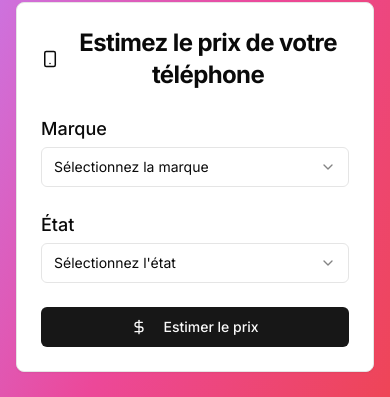
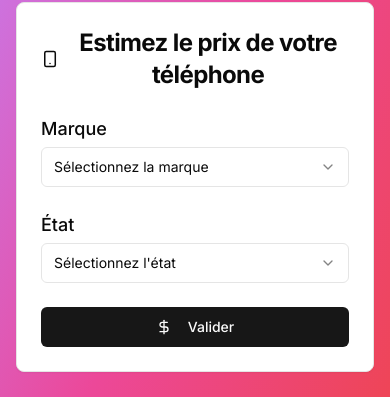
Before and after one commit to Florian-DAUVERGNE/NeuraPrice, a Next.js app in the folder Frontend/: page /phone in a window 390 px wide. Shown: the part 323-720 px from the top of the page. Built offline with nearby package versions, Linux system fonts and the light colour scheme.

Commit message:
refactor : implemented new component to PhoneForm

```diff
--- a/Frontend/app/components/PhoneForm.tsx
+++ b/Frontend/app/components/PhoneForm.tsx
@@ -1,75 +1,40 @@
 "use client"
+import { useRouter } from "next/navigation";
+import DynamicForm from "./DynamicForm";
+import { Smartphone } from "lucide-react";
 
-import { useState } from "react"
-import { useRouter } from "next/navigation"
-import { motion } from "framer-motion"
-import { Button } from "@/components/ui/button"
-import { Input } from "@/components/ui/input"
-import { Label } from "@/components/ui/label"
-import { Select, SelectContent, SelectItem, SelectTrigger, SelectValue } from "@/components/ui/select"
-import { Card, CardContent, CardHeader, CardTitle } from "@/components/ui/card"
-import { Smartphone, DollarSign } from "lucide-react"
+const brands = ["Poco", "Motorola", "Apple", "Redmi", "OnePlus", "Vivo", "Nokia", "Samsung", "Lava", "Realme", "Micromax", "Infinix", "Kechaoda", "Jio", "Itel", "Nothing", "Tecno", "Cellecor", "TARA", "Karbonn",  "Oppo", "IQOO", "GFive", "Google", "MTR", "Snexian", "BlackZone", "I",  "Vox", "IAIR", "HOTLINE", "SIAVANTAGE", "Lvix", "ringme", "Honor", "DIZO", "UiSmart", "FONEME", "SAREGAMA", "Huawei", "LG", "Xiaomi", "Sony",  "Lenovo",   "Asus", "Cat", "HTC", "Yu",  "Nubia", "Black Shark", "Coolpad", "Smartron", "LeEco", "BlackBerry", "Gionee", "Meizu", "Panasonic", "InFocus",  "10.or", "Lyf", "Intex", "Xolo", "Acer", "Phicomm",  "Spice", "iVoomi", "Kult", "Nuu Mobile", "Ziox", "Zopo", "ZTE", "Onida", "Microsoft", "iBall", "Mobiistar", "Comio", "Videocon", "Alcatel", "Reach", "Zen", "Tambo", "Razer", "Homtom", "Lephone", "Aqua", "Celkon", "Jivi", "Billion", "Swipe", "M-tech", "Sansui", "Zuk", "TCL", "mPhone", "Blu", "HP", "Philips", "Archos", "Ulefone", "AGM", "Astro", "Rezone", "Blackview", "Bravis",  "UMIDIGI", "Assistant", "Crosscall", "Sharp", "ERGO", "DOOGEE", "Oukitel", "Cubot", "S-TELL", "Sigma mobile", "Bluboo", "2E", "Fly", "Prestigio", "myPhone", "KENEKSI", "Maxcom",  "Vernee", "General", "Globex", "Smartex",  "Land", "MAFAM", "Jinga", "Vodafone", "iOutdoor", "Elephone", "Viaan", "LEAGOO", "Nomi"];
+const conditions = ["Neuf","Bon état","Occasion"]
+
+const endpoint = "phone"
+
+
 
 export default function PhoneForm() {
-  const brands = ["Poco", "Motorola", "Apple", "Redmi", "OnePlus", "Vivo", "Nokia", "Samsung", "Lava", "Realme", "Micromax", "Infinix", "Kechaoda", "Jio", "Itel", "Nothing", "Tecno", "Cellecor", "TARA", "Karbonn",  "Oppo", "IQOO", "GFive", "Google", "MTR", "Snexian", "BlackZone", "I",  "Vox", "IAIR", "HOTLINE", "SIAVANTAGE", "Lvix", "ringme", "Honor", "DIZO", "UiSmart", "FONEME", "SAREGAMA", "Huawei", "LG", "Xiaomi", "Sony",  "Lenovo",   "Asus", "Cat", "HTC", "Yu",  "Nubia", "Black Shark", "Coolpad", "Smartron", "LeEco", "BlackBerry", "Gionee", "Meizu", "Panasonic", "InFocus",  "10.or", "Lyf", "Intex", "Xolo", "Acer", "Phicomm",  "Spice", "iVoomi", "Kult", "Nuu Mobile", "Ziox", "Zopo", "ZTE", "Onida", "Microsoft", "iBall", "Mobiistar", "Comio", "Videocon", "Alcatel", "Reach", "Zen", "Tambo", "Razer", "Homtom", "Lephone", "Aqua", "Celkon", "Jivi", "Billion", "Swipe", "M-tech", "Sansui", "Zuk", "TCL", "mPhone", "Blu", "HP", "Philips", "Archos", "Ulefone", "AGM", "Astro", "Rezone", "Blackview", "Bravis",  "UMIDIGI", "Assistant", "Crosscall", "Sharp", "ERGO", "DOOGEE", "Oukitel", "Cubot", "S-TELL", "Sigma mobile", "Bluboo", "2E", "Fly", "Prestigio", "myPhone", "KENEKSI", "Maxcom",  "Vernee", "General", "Globex", "Smartex",  "Land", "MAFAM", "Jinga", "Vodafone", "iOutdoor", "Elephone", "Viaan", "LEAGOO", "Nomi"];
-  const conditions = ["Neuf","Bon état","Occasion"]
+  const router = useRouter();
 
-  const endpoint = "phone"
+  const fields = [
+    {
+      name: "brand",
+      label: "Marque",
+      type: "select",
+      placeholder: "Sélectionnez la marque",
+      options: brands,
+      required: true,
+    },
+    {
+      name: "condition",
+      label: "État",
+      type: "select",
+      placeholder: "Sélectionnez l'état",
+      options: conditions,
+      required: true,
+    }
+  ];
 
-  const router = useRouter();
-  const [brand, setBrand] = useState("");
-  const [condition, setCondition] = useState("");
-
-  const handleSubmit = async (e) => {
-    e.preventDefault();
-
-    router.push(`/result?endpoint=${endpoint}&brand=${brand}&condition=${condition}`);
+  const handleFormSubmit = (data) => {
+    router.push(`/result?endpoint=${endpoint}&brand=${data.brand}&condition=${data.condition}`);
   };
 
-  return (
-    <Card className="w-full max-w-md mx-auto">
-      <CardHeader>
-        <CardTitle className="text-2xl font-bold text-center flex items-center justify-center">
-          <Smartphone className="mr-2" />
-          Estimez le prix de votre téléphone
-        </CardTitle>
-      </CardHeader>
-      <CardContent>
-        <form onSubmit={handleSubmit} className="space-y-6">
-          <motion.div initial={{ opacity: 0, y: 20 }} animate={{ opacity: 1, y: 0 }} transition={{ duration: 0.5 }}>
-            <Label htmlFor="brand" className="text-lg">Marque</Label>
-            <Select value={brand} onValueChange={setBrand} required>
-              <SelectTrigger className="mt-1">
-                <SelectValue placeholder="Sélectionnez la marque" />
-              </SelectTrigger>
-              <SelectContent>
-                {brands.sort().map((b, index) => (
-                  <SelectItem key={index} value={b}>{b}</SelectItem>
-                ))}
-              </SelectContent>
-            </Select>
-          </motion.div>
-          <motion.div initial={{ opacity: 0, y: 20 }} animate={{ opacity: 1, y: 0 }} transition={{ duration: 0.5, delay: 0.4 }}>
-            <Label htmlFor="condition" className="text-lg">État</Label>
-            <Select value={condition} onValueChange={setCondition} required>
-              <SelectTrigger className="mt-1">
-                <SelectValue placeholder="Sélectionnez l'état" />
-              </SelectTrigger>
-              <SelectContent>
-                {conditions.map((b, index) => (
-                  <SelectItem key={index} value={b}>{b}</SelectItem>
-                ))}
-              </SelectContent>
-            </Select>
-          </motion.div>
-          <motion.div initial={{ opacity: 0, y: 20 }} animate={{ opacity: 1, y: 0 }} transition={{ duration: 0.5, delay: 0.4 }}>
-            <Button type="submit" className="w-full">
-              <DollarSign className="mr-2" />
-              Estimer le prix
-            </Button>
-          </motion.div>
-        </form>
-      </CardContent>
-    </Card>
-  );
+  return  <DynamicForm Icon={Smartphone}  title="Estimez le prix de votre téléphone" fields={fields} onSubmit={handleFormSubmit} />
 }
```
